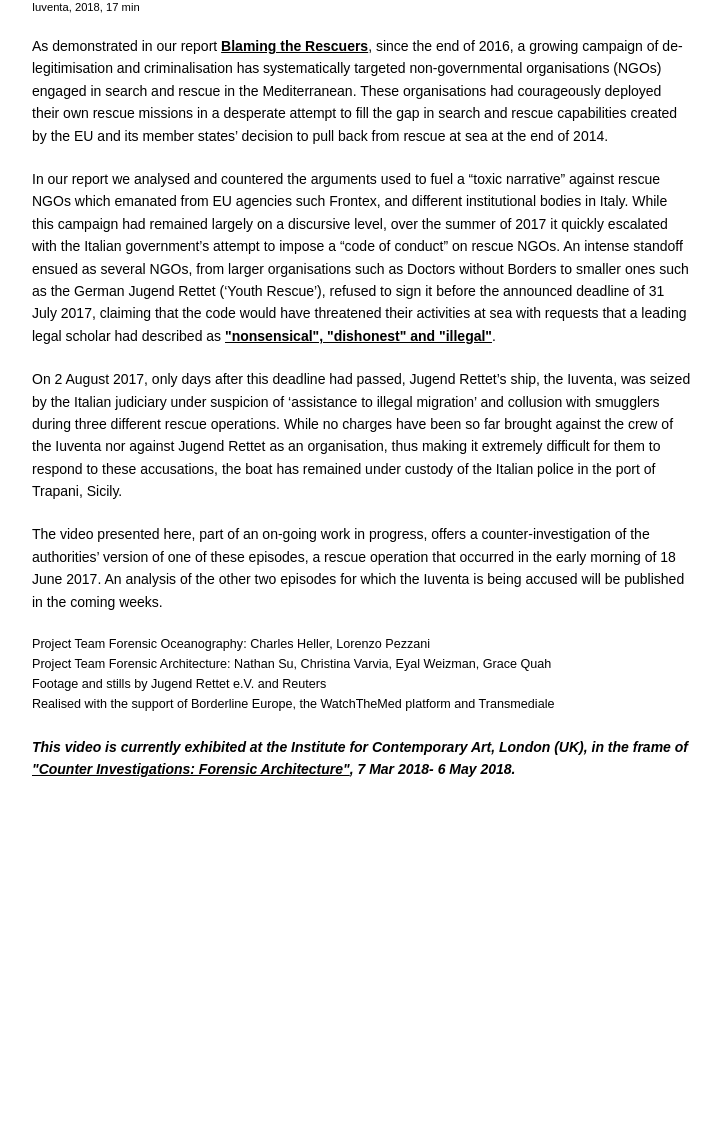
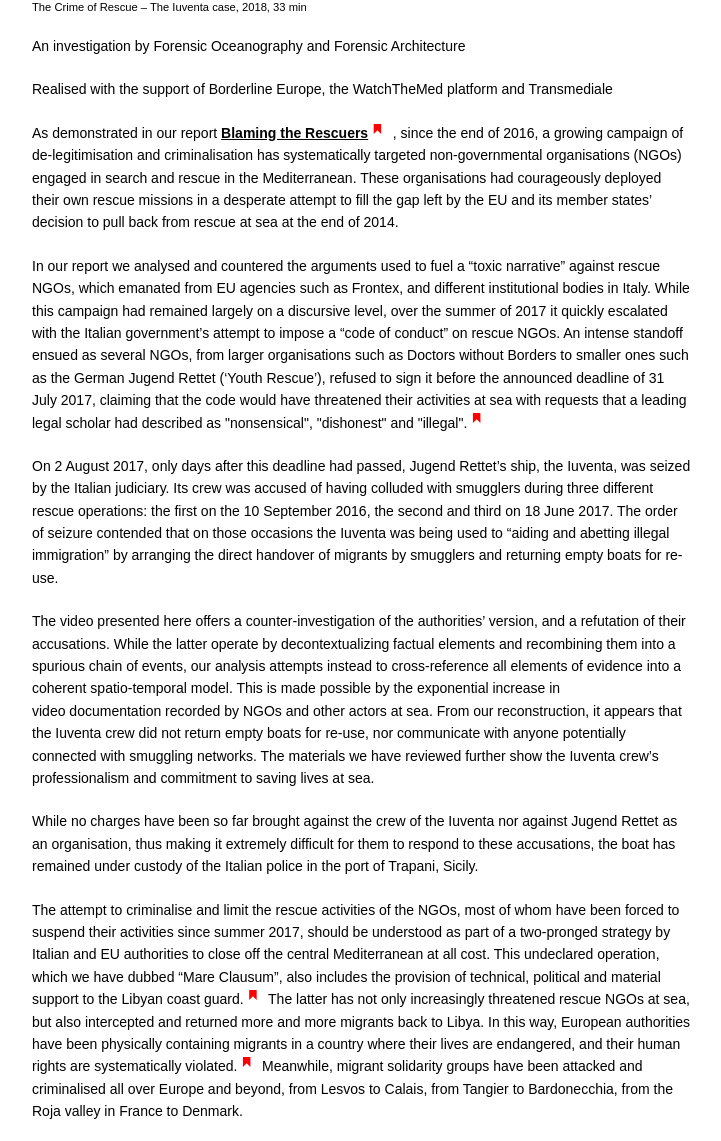
Before and after one commit to lorenzocharles/blaming-the-rescuers, a Jekyll site: the page built from iuventa.html, in a window 1280 px wide and 1400 px high, scrolled down 414 px, cut to the strip 259-1400 px from the top of the window. Shown: the whole strip, without its empty margins (278-999 px from the left). Built offline with Jekyll 4.4.1, drawn with Linux system fonts in a browser that asks for light colours; before the commit the page ends 1474 px from its top, so only the background shows below that; some of the changed text lies outside the part shown.

Commit message:
Content changes

```diff
--- a/iuventa.html
+++ b/iuventa.html
@@ -16,23 +16,41 @@ permalink: iuventa
                         </span>
                     </h1>
 
-                    {% include vimeo-block.html videoID='258588902' caption='Iuventa, 2018, 17 min' %}
+                    {% include vimeo-block.html videoID='258588902' caption='The Crime of Rescue &ndash; The Iuventa case, 2018, 33 min' %}
 
-                    <p>As demonstrated in our report <a href="https://blamingtherescuers.org/" style="text-decoration: underline; font-weight: bold">Blaming the Rescuers</a>, since the end of 2016, a growing campaign of de-legitimisation and criminalisation has systematically targeted non-governmental organisations (NGOs) engaged in search and rescue in the Mediterranean. These organisations had courageously deployed their own rescue missions in a desperate attempt to fill the gap in search and rescue capabilities created by the EU and its member states’ decision to pull back from rescue at sea at the end of 2014. </p>
+                    <p>An investigation by Forensic Oceanography and Forensic Architecture</p>
+                    <p>Realised with the support of Borderline Europe, the WatchTheMed platform and Transmediale</p>
+
+                    <p>As demonstrated in our report <a href="https://blamingtherescuers.org/" style="text-decoration: underline; font-weight: bold">Blaming the Rescuers</a>
+                        {% include footnote-block.html content='Charles Heller and Lorenzo Pezzani, &ldquo;Blaming the Rescuers&rdquo;, 9 June 2017, <a href="https://blamingtherescuers.org/">blamingtherescuers.org</a> (last accessed 19 April 2018).' %}
+                    , since the end of 2016, a growing campaign of de-legitimisation and criminalisation has systematically targeted non-governmental organisations (NGOs) engaged in search and rescue in the Mediterranean. These organisations had courageously deployed their own rescue missions in a desperate attempt to fill the gap left by the EU and its member states&rsquo; decision to pull back from rescue at sea at the end of 2014. </p>
 
                     <p style="margin-top:1.5rem;">
-                        In our report we analysed and countered the arguments used to fuel a “toxic narrative” against rescue NGOs which emanated from EU agencies such Frontex, and different institutional bodies in Italy. While this campaign had remained largely on a discursive level, over the summer of 2017 it quickly escalated with the Italian government’s attempt to impose a “code of conduct” on rescue NGOs. An intense standoff ensued as several NGOs, from larger organisations such as Doctors without Borders to smaller ones such as the German Jugend Rettet (‘Youth Rescue’), refused to sign it before the announced deadline of 31 July 2017, claiming that the code would have threatened their activities at sea with requests that a leading legal scholar had described as <a href="https://sea-watch.org/en/nonsensical-dishonest-illegal-the-code-of-conduct/amp/" style="text-decoration: underline; font-weight: bold">"nonsensical", "dishonest" and "illegal"</a>.
+                        In our report we analysed and countered the arguments used to fuel a &ldquo;toxic narrative&rdquo; against rescue NGOs, which emanated from EU agencies such as Frontex, and different institutional bodies in Italy. While this campaign had remained largely on a discursive level, over the summer of 2017 it quickly escalated with the Italian government&rsquo;s attempt to impose a &ldquo;code of conduct&rdquo; on rescue NGOs. An intense standoff ensued as several NGOs, from larger organisations such as Doctors without Borders to smaller ones such as the German Jugend Rettet (&lsquo;Youth Rescue&rsquo;), refused to sign it before the announced deadline of 31 July 2017, claiming that the code would have threatened their activities at sea with requests that a leading legal scholar had described as "nonsensical", "dishonest" and "illegal".
+                            {% include footnote-block.html content='Interview with Violeta Moreno Lax, 24 July 2017, <a href="https://sea-watch.org/en/nonsensical-dishonest-illegal-the-code-of-conduct/">blamingtherescuers.org</a> (last accessed 19 April 2018).' %}
                     </p>
 
-                    <p>On 2 August 2017, only days after this deadline had passed, Jugend Rettet’s ship, the Iuventa, was seized by the Italian judiciary under suspicion of ‘assistance to illegal migration’ and collusion with smugglers during three different rescue operations. While no charges have been so far brought against the crew of the Iuventa nor against Jugend Rettet as an organisation, thus making it extremely difficult for them to respond to these accusations, the boat has remained under custody of the Italian police in the port of Trapani, Sicily. </p>
+
+                    <p>On 2 August 2017, only days after this deadline had passed, Jugend Rettet&rsquo;s ship, the Iuventa, was seized by the Italian judiciary. Its crew was accused of having colluded with smugglers during three different rescue operations: the first on the 10 September 2016, the second and third on 18 June 2017. The order of seizure contended that on those occasions the Iuventa was being used to &ldquo;aiding and abetting illegal immigration&rdquo; by arranging the direct handover of migrants by smugglers and returning empty boats for re-use. </p>
 
                     <p>
-                        The video presented here, part of an on-going work in progress, offers a counter-investigation of the authorities’ version of one of these episodes, a rescue operation that occurred in the early morning of 18 June 2017. An analysis of the other two episodes for which the Iuventa is being accused will be published in the coming weeks.
+                        The video presented here offers a counter-investigation of the authorities&rsquo; version, and a refutation of their accusations. While the latter operate by decontextualizing factual elements and recombining them into a spurious chain of events, our analysis attempts instead to cross-reference all elements of evidence into a coherent spatio-temporal model. This is made possible by the exponential increase in video&nbsp;documentation recorded by NGOs and other actors at sea. From our reconstruction, it appears that the Iuventa crew did not return empty boats for re-use, nor communicate with anyone potentially connected with smuggling networks. The materials we have reviewed further show the Iuventa crew&rsquo;s professionalism and commitment to saving lives at sea.
                     </p>
+
+                    <p>While no charges have been so far brought against the crew of the Iuventa nor against Jugend Rettet as an organisation, thus making it extremely difficult for them to respond to these accusations, the boat has remained under custody of the Italian police in the port of Trapani, Sicily.</p>
+
+                    <p>The attempt to criminalise and limit the rescue activities of the NGOs, most of whom have been forced to suspend their activities since summer 2017, should be understood as part of a two-pronged strategy by Italian and EU authorities to close off&nbsp;the central Mediterranean at all cost. This undeclared operation, which we have dubbed &ldquo;Mare Clausum&rdquo;, also includes the provision of technical, political and material support to the Libyan coast guard.
+                        {% include footnote-block.html content='Amnesty International, &ldquo;Libya&rsquo;s dark web of collusion: Abuses against Europe-bound refugees and migrants&rdquo;, 11 December 2017, <a href="https://www.amnesty.org/en/documents/mde19/7561/2017/en/">blamingtherescuers.org</a> (last accessed 19 April 2018).' %}
+
+                    The latter has not only increasingly threatened rescue NGOs at sea, but also intercepted and returned more and more migrants back to Libya. In this way, European authorities have been physically containing migrants in a country where their lives are endangered, and their human rights are systematically violated.
+                        {% include footnote-block.html content='Amnesty International, &ldquo;Libya&rsquo;s dark web of collusion: Abuses against Europe-bound refugees and migrants&rdquo;, 11 December 2017, <a href="https://www.amnesty.org/en/documents/mde19/7561/2017/en/">blamingtherescuers.org</a> (last accessed 19 April 2018).' %}
+
+                     Meanwhile, migrant solidarity groups have been attacked and criminalised all over Europe and beyond, from Lesvos to Calais, from Tangier to Bardonecchia, from the Roja valley in France to Denmark.</p>
 
                     <p style="font-size: 0.9em">
                         Project Team Forensic Oceanography: Charles Heller, Lorenzo Pezzani<br>
                         Project Team Forensic Architecture: Nathan Su, Christina Varvia, Eyal Weizman, Grace Quah<br>
+                        Technical consultants: Rossana Padaletti (GIS) and Richard Limeburner (Oceanography)<br />
                         Footage and stills by Jugend Rettet e.V. and Reuters<br>
                         Realised with the support of Borderline Europe, the WatchTheMed platform and Transmediale
                     </p>
```
